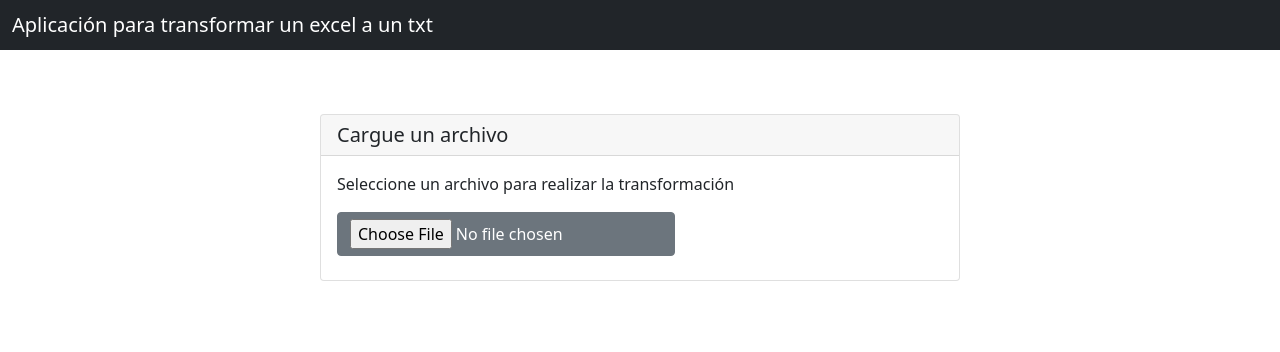
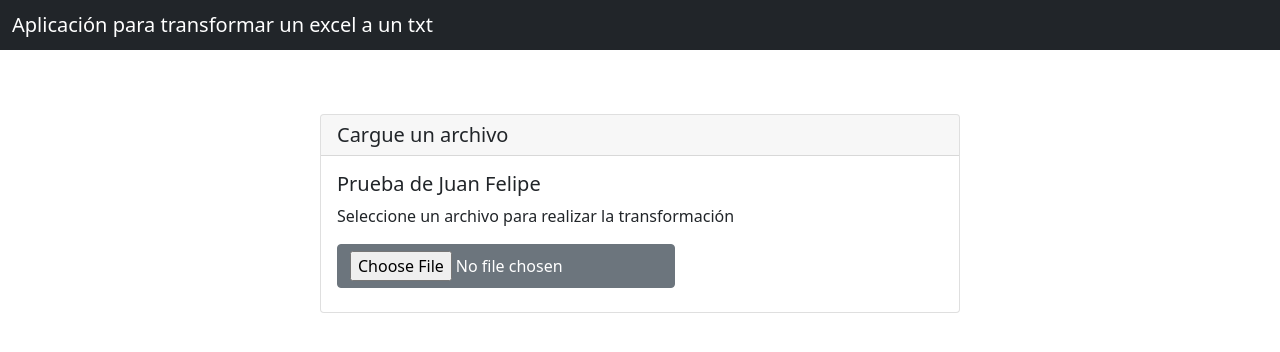
Before and after one commit to juanacevedo27/app-test-front, an Angular app: page / in a window 1280 px wide. Shown: the top 352 px of the page. Built offline with nearby package versions, Linux system fonts and the light colour scheme; no server answers.

Commit message:
se agrega el titulo

```diff
--- a/src/app/app.component.html
+++ b/src/app/app.component.html
@@ -8,7 +8,7 @@
     <div class="card">
         <h5 class="card-header">Cargue un archivo</h5>
         <div class="card-body">
-            <!-- <h5 class="card-title">Special title treatment</h5> -->
+            <h5 class="card-title">Prueba de Juan Felipe</h5>
             <p class="card-text">Seleccione un archivo para realizar la transformación</p>
             <span class="btn btn-secondary btn-file">
 							<input accept=".xlsx" class="hidden" name="banner" type="file" id="banner" (change)="carga($event.target.files)">
```
